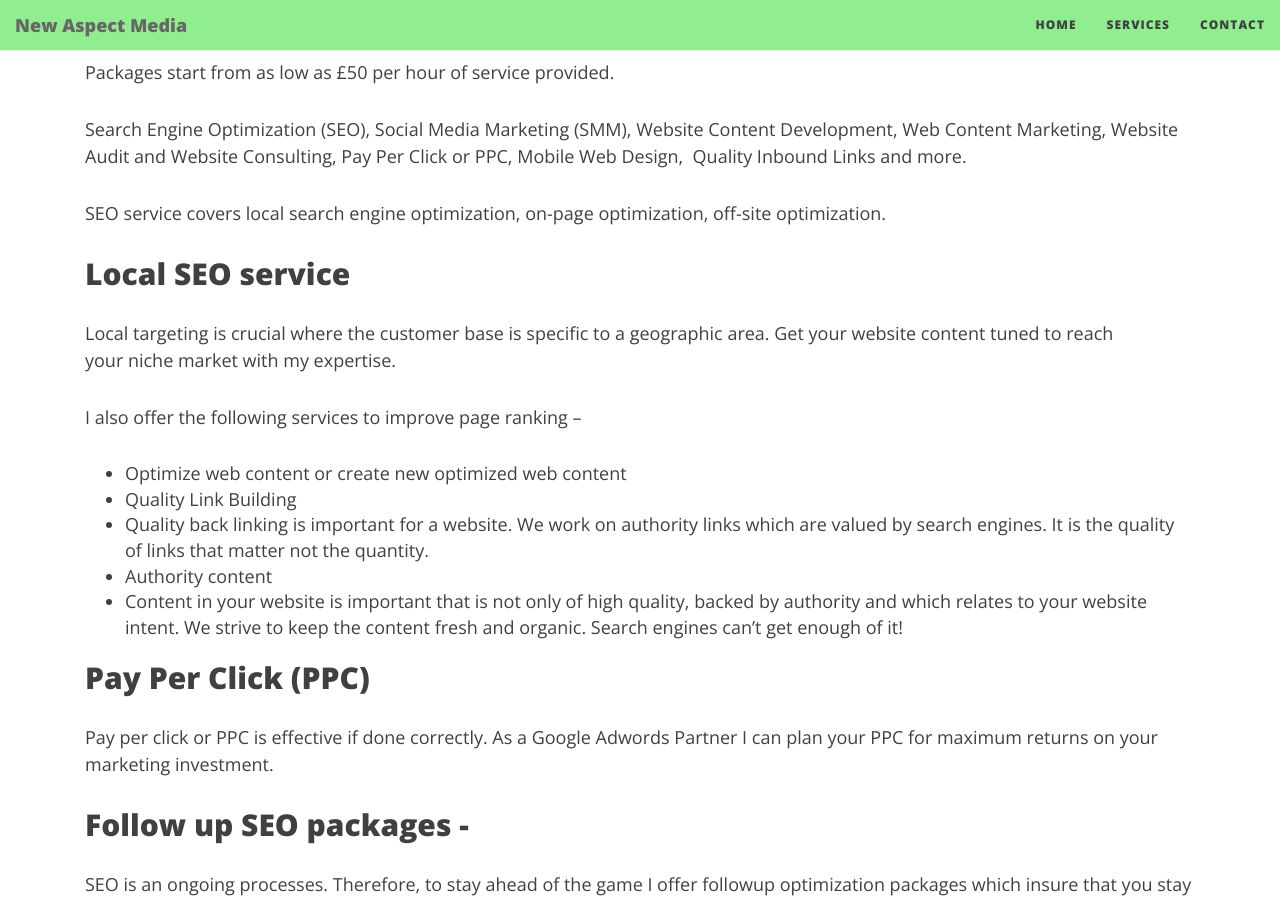
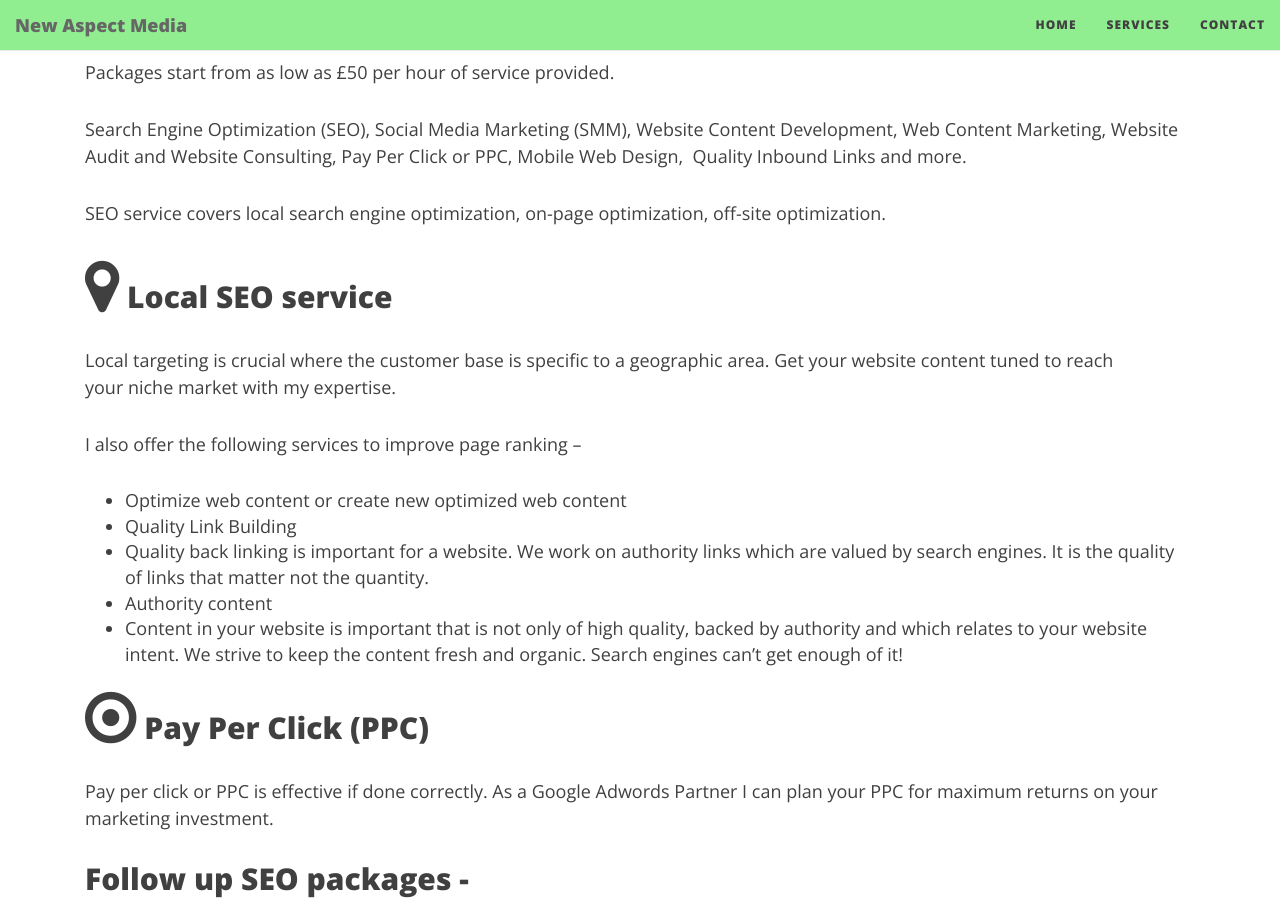
Before and after one commit to newmedia77/appxnam, a Jekyll site: the page built from services.md, in a window 1280 px wide and 900 px high, scrolled down 1631 px. Built offline with Jekyll 4.4.1, drawn with Linux system fonts in a browser that asks for light colours; nearby versions of some CDN libraries.

Commit message:
andreas
service

```diff
--- a/services.md
+++ b/services.md
@@ -48,7 +48,7 @@ keywords: web development, web services, web design, webdesign, web application,
 
 <p>SEO service covers local search engine optimization, on-page optimization, off-site optimization.</p>
 
-<h2>Local SEO service</h2>
+<h2><i class="fa fa-map-marker fa-2x"></i>&nbsp;Local SEO service</h2>
 
 <p>Local targeting is crucial where the customer base is specific to a geographic area. Get your website content tuned to reach your&nbsp;niche market with my expertise.</p>
 
@@ -62,7 +62,7 @@ keywords: web development, web services, web design, webdesign, web application,
 	<li>Content in your website is important that is not only of high quality, backed by authority and which relates to your website intent. We strive to keep the content fresh and organic. Search engines can&rsquo;t get enough of it!</li>
 </ul>
 
-<h2>Pay Per Click (PPC)</h2>
+<h2><i class="fa fa-dot-circle-o fa-2x"></i>&nbsp;Pay Per Click (PPC)</h2>
 
 <p>Pay per click or PPC is effective if done correctly. As a Google Adwords Partner I can plan your PPC for maximum returns on your marketing investment.&nbsp;</p>
 
@@ -75,9 +75,8 @@ keywords: web development, web services, web design, webdesign, web application,
     <div class="thumbnail">
       <i class="fa fa-code fa-3x"></i>
         <h3>Custom Development</h3>
-        </div>
         <p>I develop and integrate highly effective data-driven&nbsp;web applications to perform complex functions such as applying access controls on document sharing, email marketing, event and booking management, user analytics, subscription management amongst other things.</p>
-
+    </div>
   </div>
     <div class="col-sm-6 col-md-4">
     <div class="thumbnail">
```
